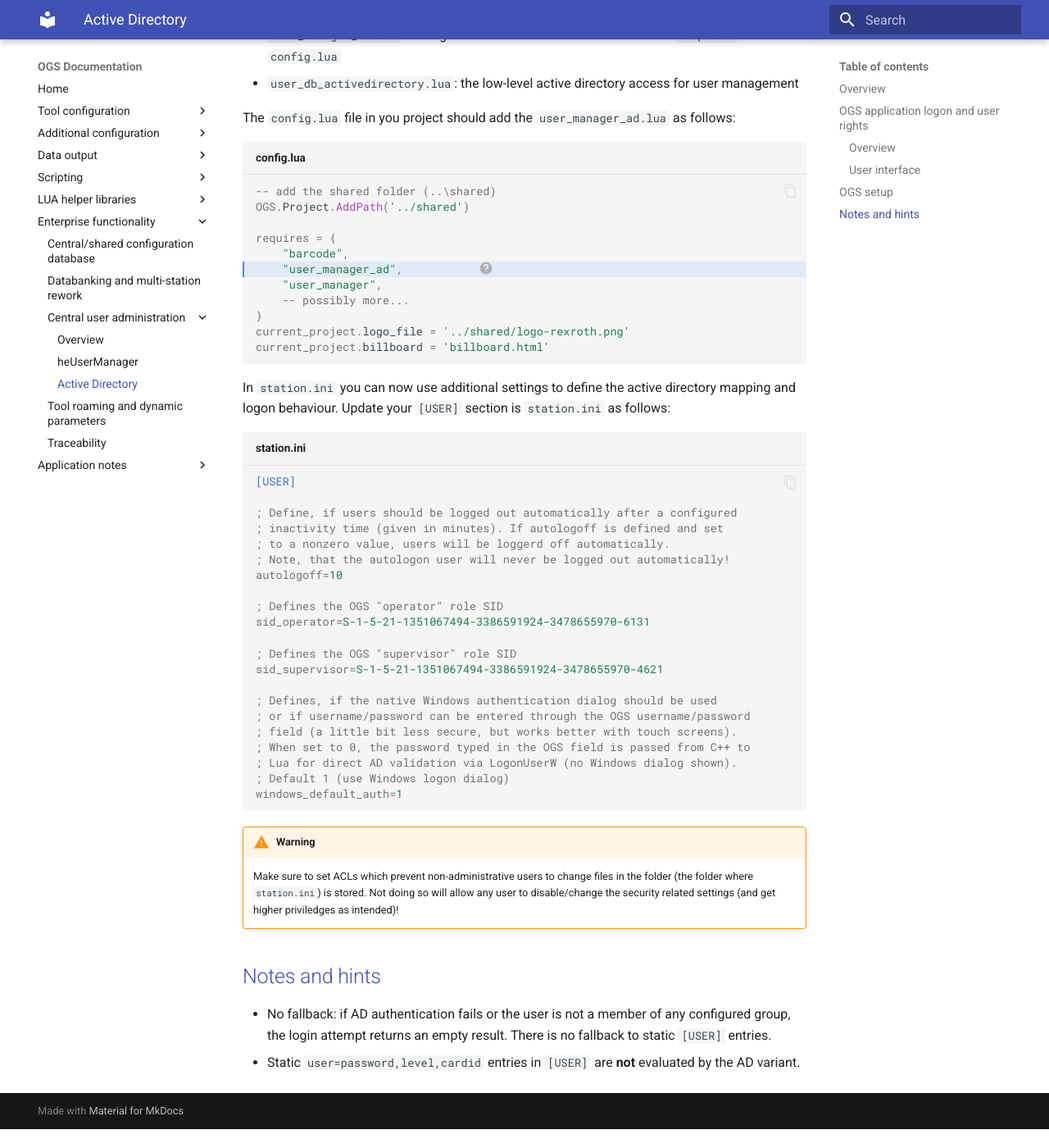
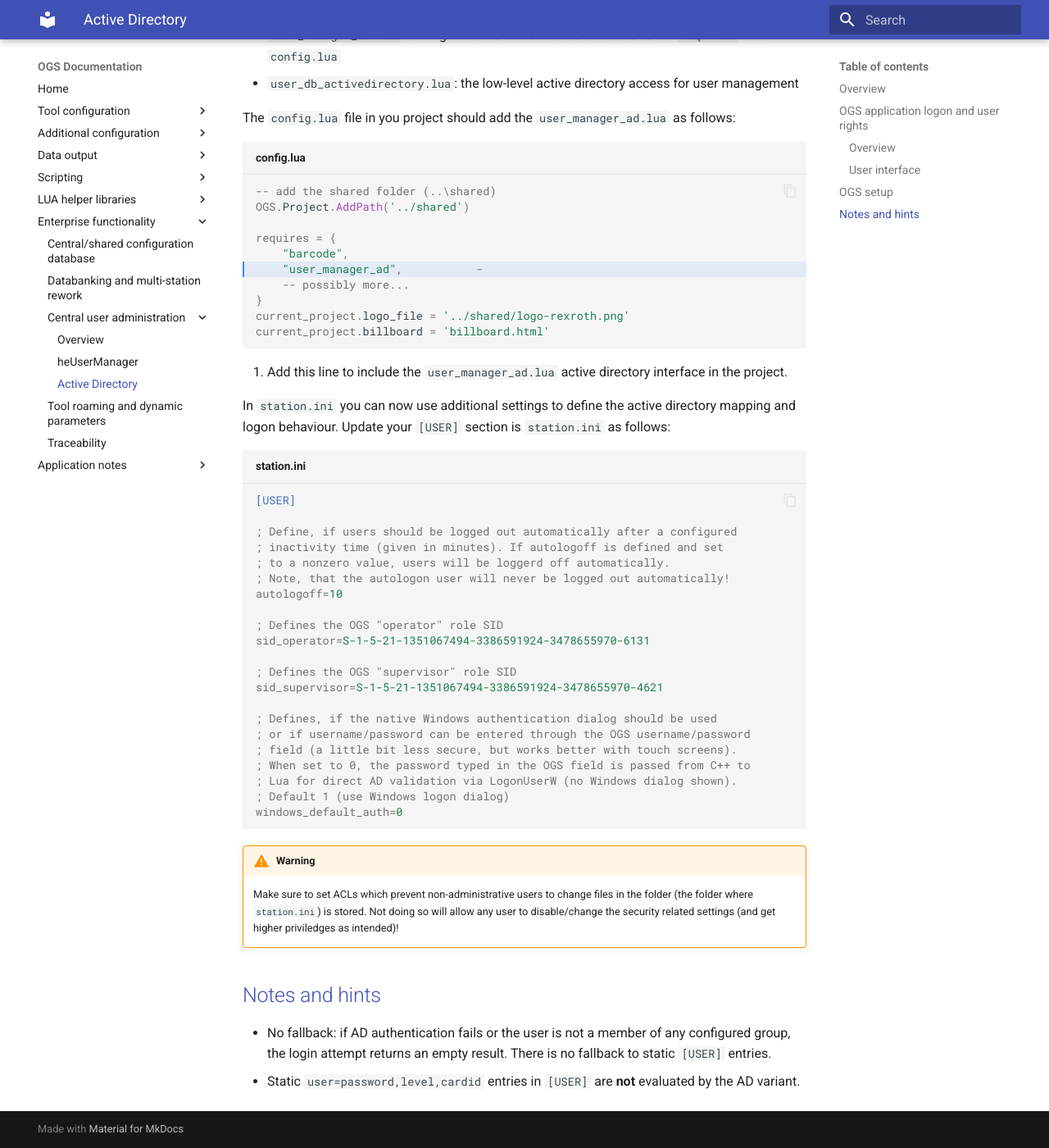
Before and after one commit to haller-erne/ogs, an MkDocs documentation site: the page built from docs/appnotes/userdb-activedirectory.md, in a window 1280 px wide and 1400 px high, scrolled down 1183 px. Shown: the whole window at 82% size. Built offline with MkDocs 1.6.1 and Material for MkDocs 9.7.7, drawn with Linux system fonts in a browser that asks for light colours; before the commit the page ends 2560 px from its top, so only the background shows below that.

````diff
--- a/docs/appnotes/userdb-activedirectory.md
+++ b/docs/appnotes/userdb-activedirectory.md
@@ -39,8 +39,7 @@ OGS.Project.AddPath('../shared')
 
 requires = {
 	"barcode",
-	"user_manager_ad",           -- (1)!
-	"user_manager",
+	"user_manager_ad",           -
     -- possibly more...
 }
 current_project.logo_file = '../shared/logo-rexroth.png'
@@ -72,7 +71,7 @@ sid_supervisor=S-1-5-21-1351067494-3386591924-3478655970-4621
 ; When set to 0, the password typed in the OGS field is passed from C++ to
 ; Lua for direct AD validation via LogonUserW (no Windows dialog shown).
 ; Default 1 (use Windows logon dialog)
-windows_default_auth=1
+windows_default_auth=0
 
 ```
 
````
